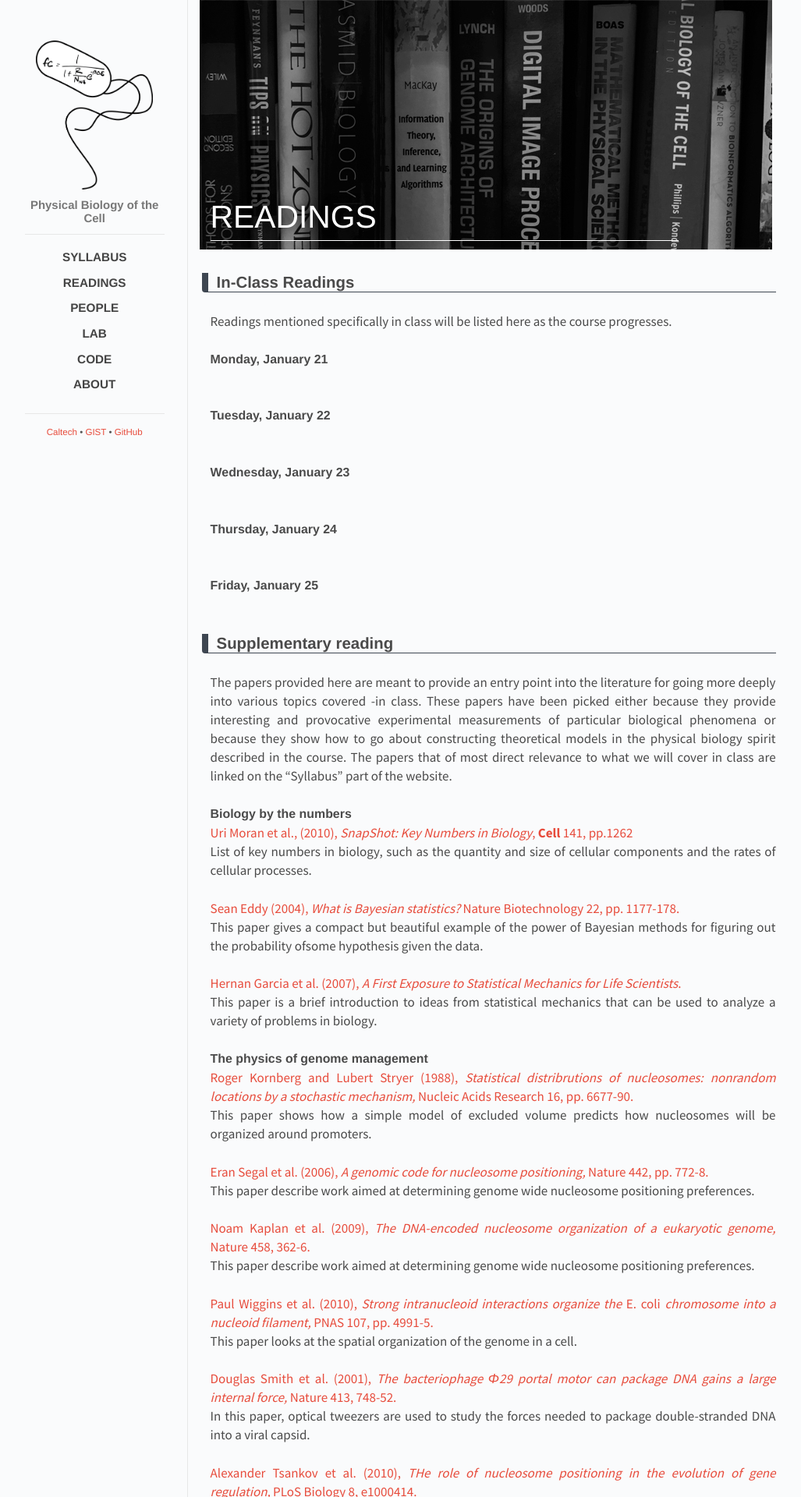
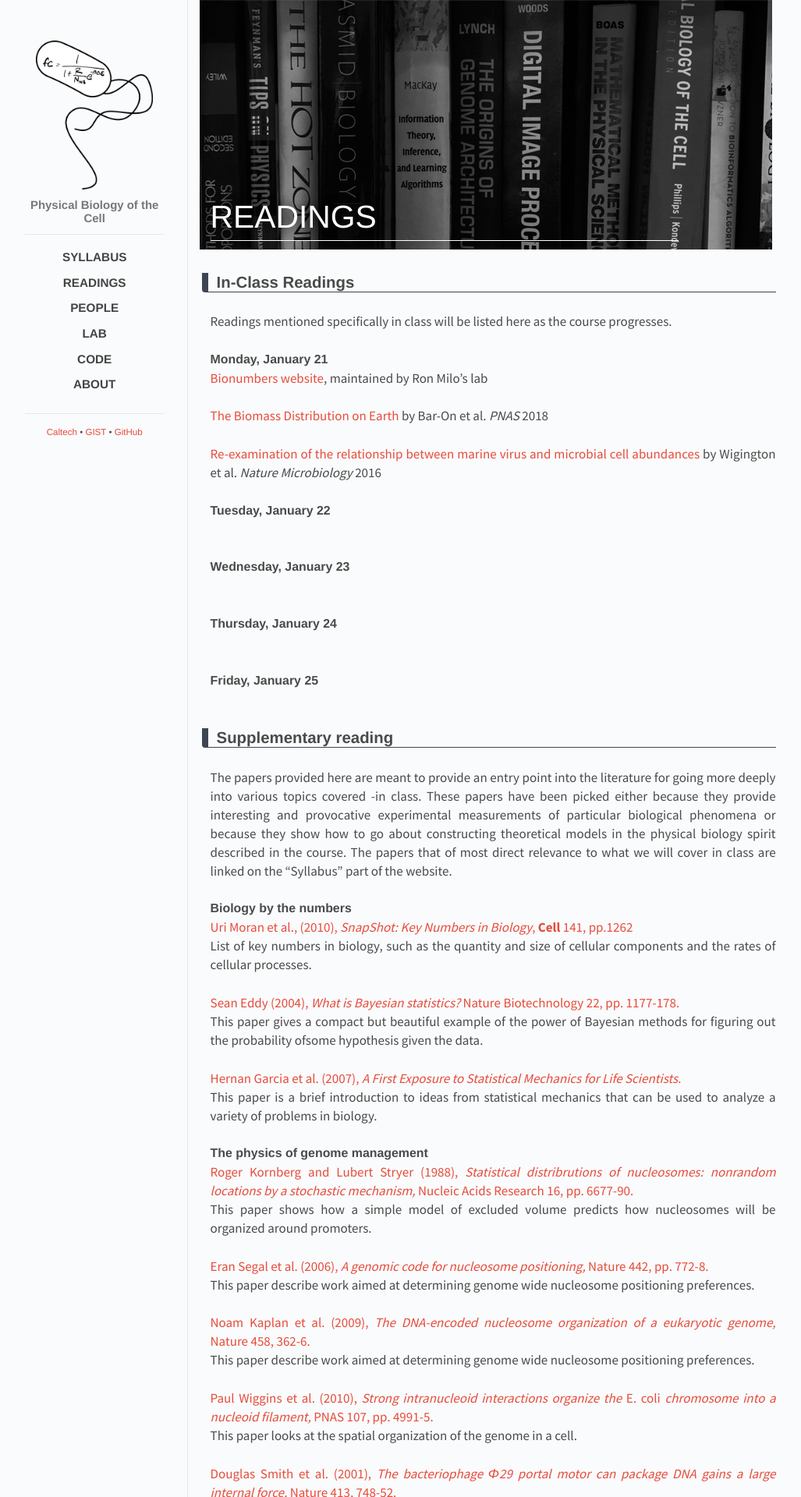
Before and after one commit to RPGroup-PBoC/gist_pboc_2019, a Jekyll site: the page built from _posts/2019-01-15-readings.md, in a window 1280 px wide. Shown: the top 1920 px of the page at 78% size, without its empty margins (118-1145 px from the left). Built offline with Jekyll 4.4.1, drawn with Linux system fonts in a browser that asks for light colours; some of the changed text lies outside the part shown.

Commit message:
adding Monday's readings

```diff
--- a/_posts/2019-01-15-readings.md
+++ b/_posts/2019-01-15-readings.md
@@ -11,7 +11,12 @@ Readings mentioned specifically in class will be listed here as the course progr
 
 ### Monday, January 21
 
-<br/>
+<a href="https://bionumbers.hms.harvard.edu/search.aspx"> Bionumbers website</a>, maintained by Ron Milo's lab
+
+<a href="http://rpdata.caltech.edu/publications/Bar-On_2018.pdf"> The Biomass Distribution on Earth </a> by Bar-On et al. <i>PNAS </i> 2018
+
+<a href="http://www.rpdata.caltech.edu/courses/course_papers/Naturemicrobiology_Wigington_2016.pdf"> Re-examination of the relationship between marine virus and microbial cell abundances </a> by Wigington et al. <i> Nature Microbiology</i> 2016
+
 
 ### Tuesday, January 22
 
@@ -42,13 +47,7 @@ that of most direct relevance to what we will cover in class
 are linked on the "Syllabus" part of the website.
 
 ### Biology by the numbers
- <a
-       href="http://www.rpdata.caltech.edu/courses/PBoC_CSHL_2015/files_2015/articles/Milo%20Cell%20SnapShot%202010.pdf">Uri
-      Moran et al., (2010), <i> SnapShot: Key Numbers in Biology</i>, <b>
-      Cell</b> 141, pp.1262</a> <br/> List of key numbers in biology, such as
-      the quantity and size of cellular components and the rates of cellular
-      processes.
-
+ <a href="http://www.rpdata.caltech.edu/courses/PBoC_CSHL_2015/files_2015/articles/Milo%20Cell%20SnapShot%202010.pdf">Uri Moran et al., (2010), <i> SnapShot: Key Numbers in Biology</i>, <b> Cell</b> 141, pp.1262</a> <br/> List of key numbers in biology, such as the quantity and size of cellular components and the rates of cellular processes.
 
  <a href="http://www.rpdata.caltech.edu/courses/PBoC_CSHL_2015/files_2015/articles/eddy%20bayesian%20methods.pdf">
 Sean Eddy (2004), <i> What is Bayesian statistics?</i> Nature Biotechnology 22, pp.  1177-178. </a><br />
```
Also changed, not shown: other parts of _posts/2019-01-15-readings.md (+2 -3 lines).
